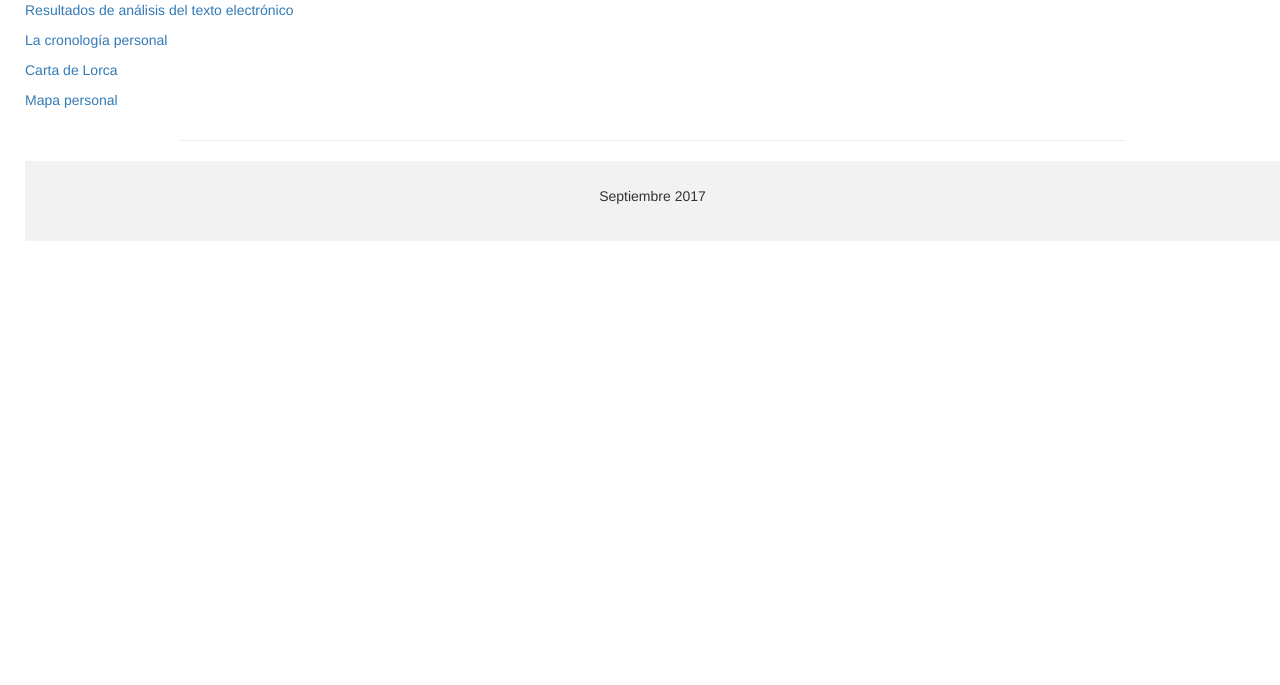
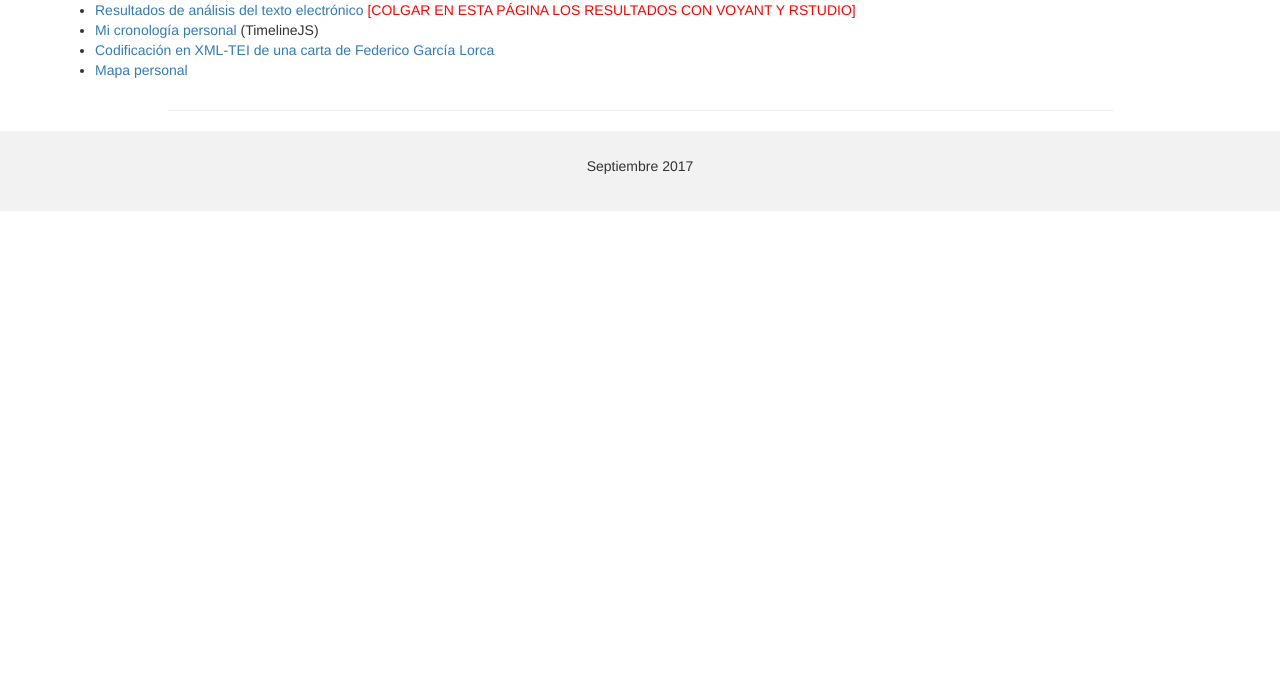
Before and after one commit to jpoles/jpoles.github.io, a plain HTML site: page miniproyectos.html in a window 1280 px wide. Shown: the part 115-800 px from the top of the page. Drawn offline with nearby package versions, Linux system fonts and the light colour scheme.

Commit message:
correcciones web

```diff
--- a/miniproyectos.html
+++ b/miniproyectos.html
@@ -21,7 +21,7 @@
     }
   </style>
 </head>
-<div style="margin-left: 25px;">
+
 <body>
 <nav class="navbar navbar-inverse">
   <div class="container-fluid">
@@ -44,23 +44,19 @@
   </div>
 </nav>
 
-<h2>Mini-proyectos</h2>
-<a href="jpoles.github.io"
-<p>Resultados de análisis del texto electrónico</p>
-</a>
-<a href="lacronologia.html">
-<p>La cronología personal</p>
-</a>
-<a href="lacronologia.html">
-<p>Carta de Lorca</p>
-</a>
-<a href="jpoles.github.io"
-<p>Mapa personal</p>
-</a>
 
 <!-- divider section -->
 <div class="container">
 	<div class="row">
+    <h2>Mini-proyectos</h2>
+
+<ul>
+<li><a href="#">Resultados de análisis del texto electrónico</a> <SPAN style="color:red;">[COLGAR EN ESTA PÁGINA LOS RESULTADOS CON VOYANT Y RSTUDIO]</SPAN></li>
+<li><a href="lacronologia.html">Mi cronología personal</a> (TimelineJS)</li>
+<li><a href="#">Codificación en XML-TEI de una carta de Federico García Lorca</a></li>
+<li><a href="#">Mapa personal</a></li>
+</ul>
+
 		<div class="col-md-1 col-sm-1"></div>
 		<div class="col-md-10 col-sm-10">
 			<hr>
```
Also changed, not shown: contacto.html (+5 -4 lines), index.html (+1 -1 lines), lacronologia.html (+4 -3 lines), sobremi.html (+5 -9 lines).
